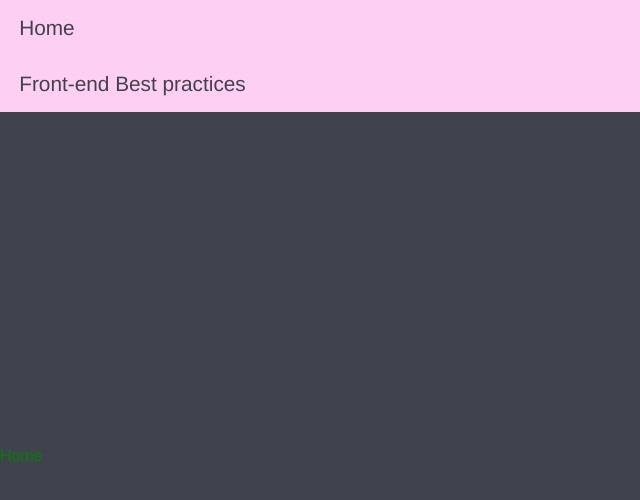
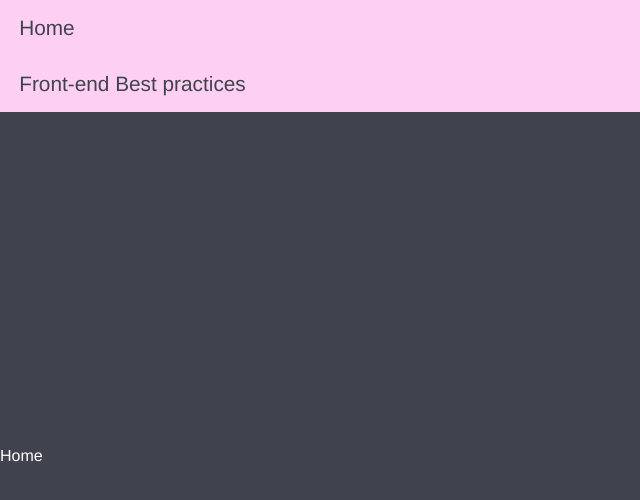
Before and after one commit to soraya2/minor-wafs, a plain HTML site: page week1/opdracht5-spa/index.html in a window 1280 px wide. Shown: the full height of the page, 0-640 px from the left. Drawn offline with Linux system fonts and the light colour scheme.

Commit message:
Update main.css

```diff
--- a/week1/opdracht5-spa/static/css/main.css
+++ b/week1/opdracht5-spa/static/css/main.css
@@ -49,7 +49,7 @@ section > nav > ul > li a{
 }
 
 h1 {
-	color: green;
+	color: #ffffff;
 }
 
 .hide{
```
